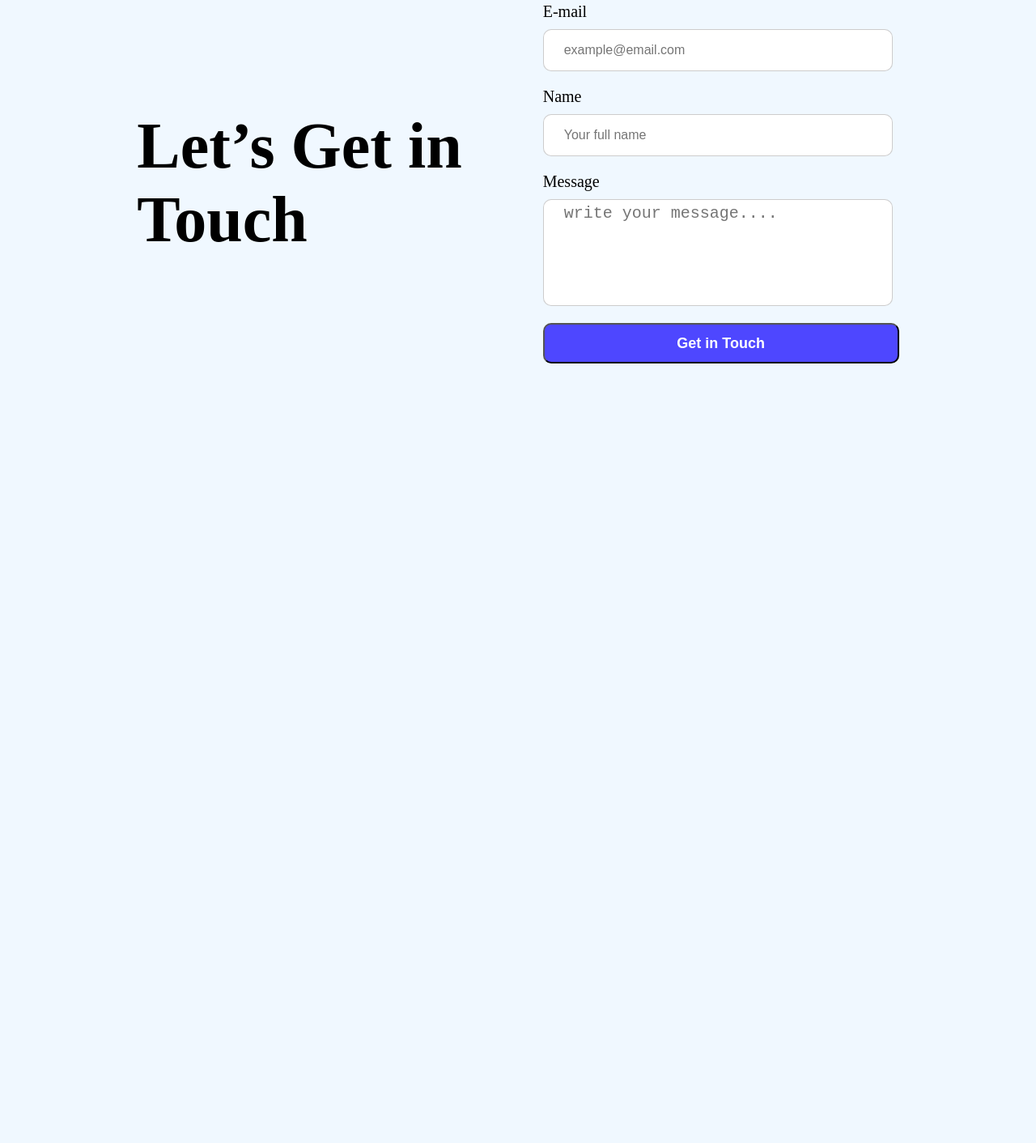
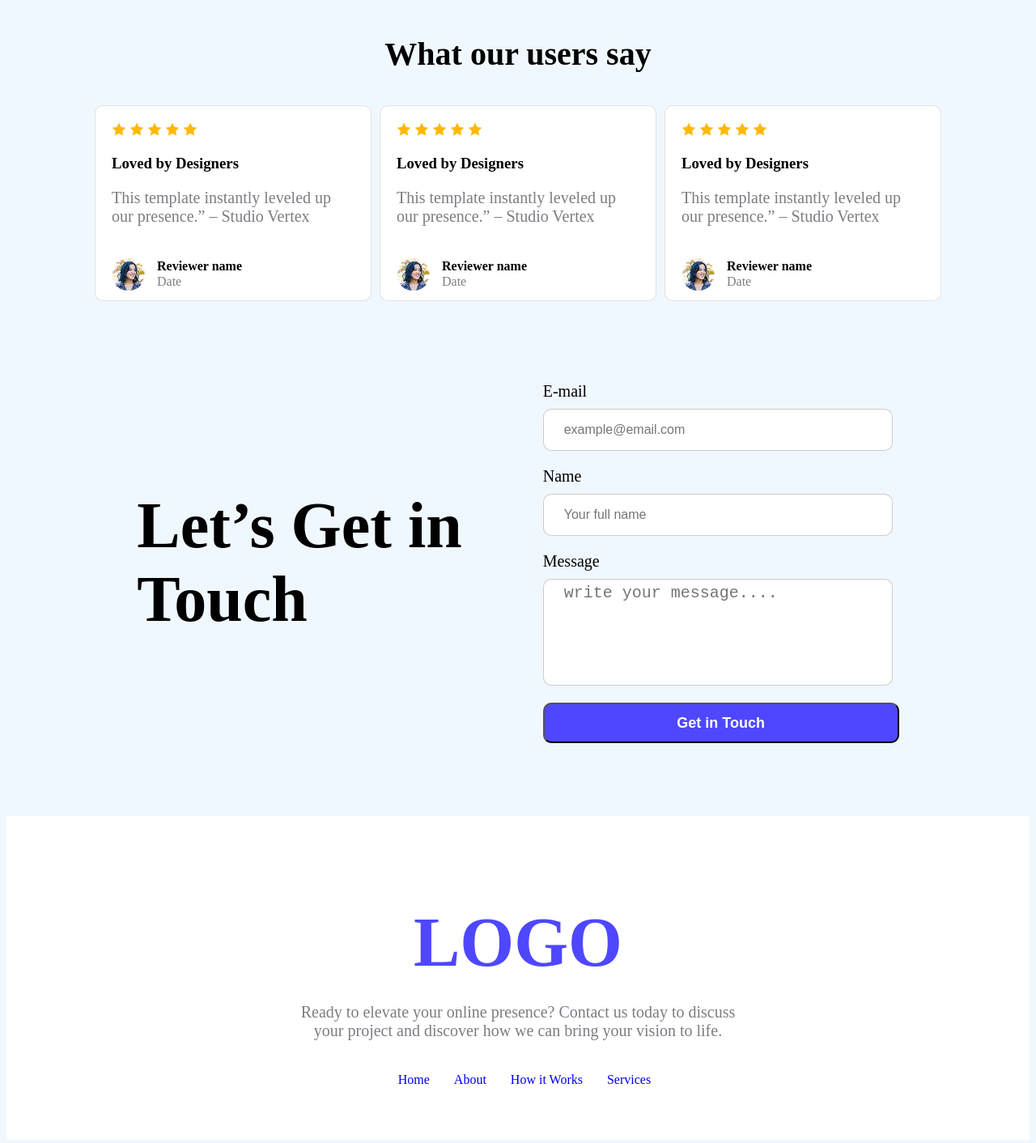
Before and after one commit to mohammademon393/B12-Assignment-1, a plain HTML site: page index.html in a window 1280 px wide. Shown: the part 1389-2801 px from the top of the page at 81% size. Before the commit the page ends 1846 px from the top, so only its background shows below. Drawn offline with Linux system fonts and the light colour scheme.

Commit message:
footer and challange part added

```diff
--- a/css/styels.css
+++ b/css/styels.css
@@ -139,3 +139,55 @@ nav h1{
     margin: 10px 0 20px 0;
     resize: none;
 }
+
+/* challanges part */
+.challanges{
+    display: grid;
+    justify-content: center;
+    align-items: center;
+    margin: 100px 0;
+}
+.challanges h1{
+    font-size: 40px;
+    font-weight: bold;
+    text-align: center;
+}
+.card{
+    width: 300px;
+    height: 200px;
+    background-color: white;
+    padding: 20px;
+    border: 1px solid rgba(190, 188, 188, 0.428);
+    border-radius: 10px;
+}
+
+
+
+/* footer section start */
+.footer{
+    display: grid;
+    justify-content: center;
+    align-items: center;
+    text-align: center;
+    margin-top: 90px;
+    height: 400px;
+    background-color: white;
+}
+.footer h1{
+    font-size: 86px;
+    color: #4E47FF;
+    font-weight: bolder;
+}
+.nevigration ul{
+    display: flex;
+    gap: 30px;
+    color: black;
+    margin-left: 80px;
+    list-style: none;
+}
+.nevigration li a{
+    text-decoration: none;
+}
+.nevigration ul li:hover{
+    background-color: #4E47FF;
+}
--- a/index.html
+++ b/index.html
@@ -57,6 +57,84 @@
             </section>
         </article>
 
+        <!-- This artical is Optional and challanges section -->
+         <article>
+            <!-- challanges section -->
+            <section class="challanges">
+                <h1>What our users say</h1>
+
+                <div style="display:grid; grid-template-columns: repeat(3, 1fr); gap: 10px;">
+
+                    <div class="card">
+                        <div>
+                            <img src="./Assets/icon-star.png" alt="">
+                            <img src="./Assets/icon-star.png" alt="">
+                            <img src="./Assets/icon-star.png" alt="">
+                            <img src="./Assets/icon-star.png" alt="">
+                            <img src="./Assets/icon-star.png" alt="">
+                        </div>
+                        <h3>Loved by Designers</h3>
+                        <p>This template instantly leveled up our presence.” – Studio Vertex</p>
+                        <div style="display: flex; gap: 15px;">
+                            <span>
+                                <img style="margin-top: 20px; border-radius: 50px;" src="./Assets/avatar.png" alt="">
+                            </span>
+                            <span>
+                                <h4>Reviewer name</h4>
+                                <p style="margin-top: -20px; font-size: 16px;">Date</p>
+                            </span>
+                        </div>
+                    </div>
+                    <div class="card">
+                        <div>
+                            <img src="./Assets/icon-star.png" alt="">
+                            <img src="./Assets/icon-star.png" alt="">
+                            <img src="./Assets/icon-star.png" alt="">
+                            <img src="./Assets/icon-star.png" alt="">
+                            <img src="./Assets/icon-star.png" alt="">
+                        </div>
+                        <h3>Loved by Designers</h3>
+                        <p>This template instantly leveled up our presence.” – Studio Vertex</p>
+                        <div style="display: flex; gap: 15px;">
+                            <span>
+                                <img style="margin-top: 20px; border-radius: 50px;" src="./Assets/avatar.png" alt="">
+                            </span>
+                            <span>
+                                <h4>Reviewer name</h4>
+                                <p style="margin-top: -20px; font-size: 16px;">Date</p>
+                            </span>
+                        </div>
+                    </div>
+                    <div class="card">
+                        <div>
+                            <img src="./Assets/icon-star.png" alt="">
+                            <img src="./Assets/icon-star.png" alt="">
+                            <img src="./Assets/icon-star.png" alt="">
+                            <img src="./Assets/icon-star.png" alt="">
+                            <img src="./Assets/icon-star.png" alt="">
+                        </div>
+                        <h3>Loved by Designers</h3>
+                        <p>This template instantly leveled up our presence.” – Studio Vertex</p>
+                        <div style="display: flex; gap: 15px;">
+                            <span>
+                                <img style="margin-top: 20px; border-radius: 50px;" src="./Assets/avatar.png" alt="">
+                            </span>
+                            <span>
+                                <h4>Reviewer name</h4>
+                                <p style="margin-top: -20px; font-size: 16px;">Date</p>
+                            </span>
+                        </div>
+                    </div>
+                </div>
+
+            </section>
+
+            <!-- Optional section -->
+            <section>
+
+            </section>
+         </article>
+
         <!-- artical 2 start -->
         <article>
             <!-- section- 3-->
@@ -73,17 +151,27 @@
                         <input placeholder="Your full name" type="text" name="name" id="name"> <br>
 
                         <label for="message">Message</label><br>
-                        <!-- <input style="height: 200px;" placeholder="write your message...." type="text" name="message" id="message"> -->
-                         <textarea class="textarea" placeholder="write your message...." name="message" id="message"></textarea>
+                        <textarea class="textarea" placeholder="write your message...." name="message"
+                        id="message"></textarea>
                     </form>
-                    <button
-                    class="btn" style="width: 440px; margin-top: -3px;">Get in Touch</button>
+                    <button class="btn" style="width: 440px; margin-top: -3px;">Get in Touch</button>
                 </div>
             </section>
         </article>
     </main>
-    <footer>
 
+    <footer class="footer">
+        <h1 style="margin-bottom: -100px;;">LOGO</h1>
+        <P style=" margin-bottom: -80px;">Ready to elevate your online presence? Contact us today to discuss <br> your project and discover how we can bring your
+        vision to life.</P>
+        <div class="nevigration">
+            <ul>
+                <li><a href="https://www.rawpixel.com/search/house%20png?page=1&sort=curated">Home</a></li>
+                <li><a href="https://www.merriam-webster.com/dictionary/about">About</a></li>
+                <li><a href="https://www.howitworksdaily.com/">How it Works</a></li>
+                <li><a href="https://www.dictionary.com/browse/services">Services</a></li>
+            </ul>
+        </div>
     </footer>
 </body>
 
```
